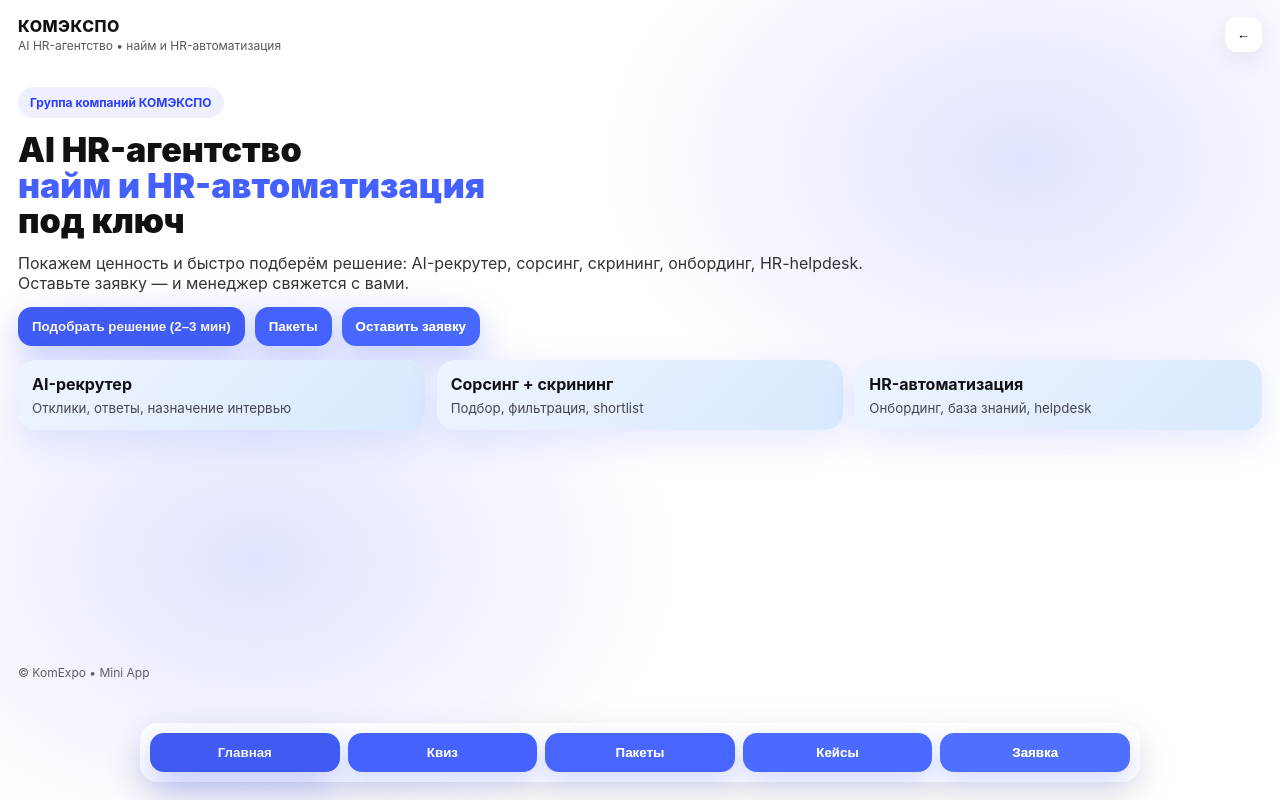
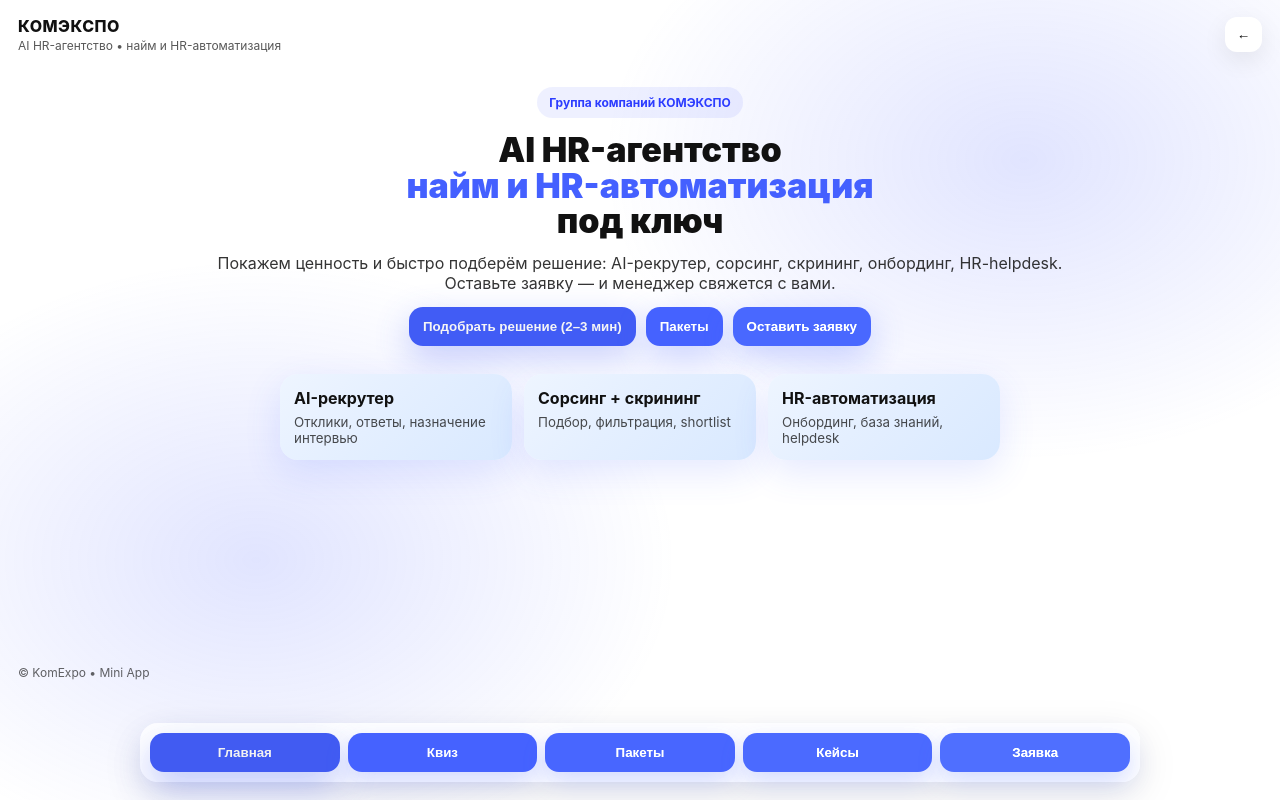
Before and after one commit to serge686/komexspo-miniapp, a Python web app: template templates/index.html in a window 1280 px wide. Run offline with Jinja, Linux system fonts and the light colour scheme; the template is opened without the code that fills it, so the values that code supplies are empty; some libraries are stand-ins or nearby versions.

Commit message:
center layout for mini app

```diff
--- a/static/styles.css
+++ b/static/styles.css
@@ -271,3 +271,42 @@ body { font-family: Inter, system-ui, -apple-system, Segoe UI, Roboto, Arial, sa
 .tabs .tab.active{
   box-shadow: 0 14px 34px rgba(68,96,255,.35);
 }
+
+/* ===== Center layout for Mini App ===== */
+
+.screen{
+  display:flex;
+  flex-direction:column;
+  align-items:center;
+  text-align:center;
+}
+
+.lead{
+  text-align:center;
+}
+
+.h1{
+  text-align:center;
+}
+
+.hero-pill{
+  margin-left:auto;
+  margin-right:auto;
+}
+
+.actions{
+  justify-content:center;
+}
+
+.cards{
+  width:100%;
+  max-width:720px;
+}
+
+.card{
+  text-align:left;
+}
+
+.section-title{
+  text-align:center;
+}
```
